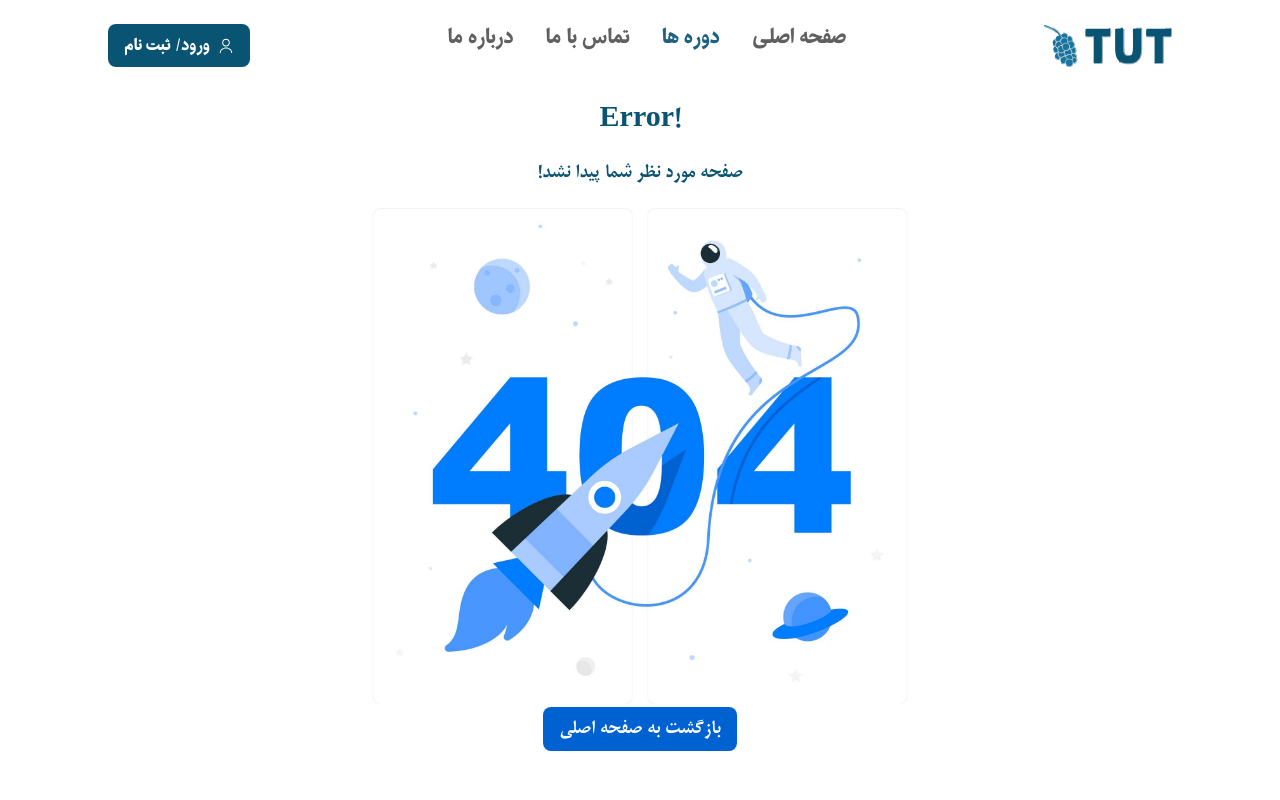
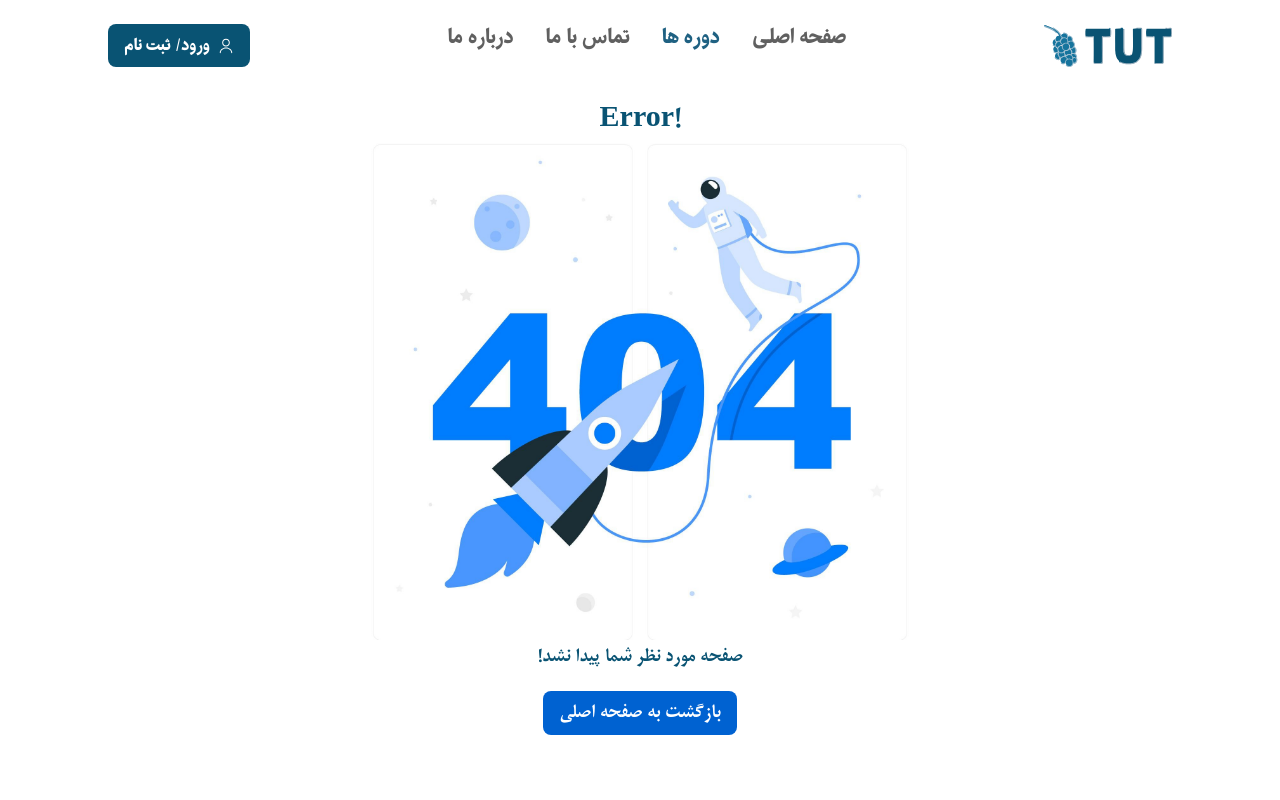
Before and after one commit to kiarashAlizadeh/tut, a React (Create React App) app: page /Course in a window 1280 px wide. Shown: the top 800 px of the page. Built offline with nearby package versions, Linux system fonts and the light colour scheme.

Commit message:
notFound page style changed

```diff
--- a/src/pages/NotFound.jsx
+++ b/src/pages/NotFound.jsx
@@ -6,21 +6,22 @@ function NotFound() {
   return (
     <>
       <Navbar />
-      <div className="mx-auto mt-5 flex max-h-dvh max-w-[800px] flex-col items-center sm:h-auto select-none">
-        <h1 className="mb-5 text-2xl font-bold text-[#095373] md:text-3xl">
+      <div className="mx-auto mt-5 flex max-h-dvh max-w-[800px] select-none flex-col items-center sm:h-auto">
+        <h1 className="mb-1 text-2xl font-bold text-[#095373] md:text-3xl">
           !Error
         </h1>
+
+        <img
+          src={notFound}
+          alt="notFound"
+          className="md:max-h-[500px] max-h-[240px] select-none"
+          draggable="false"
+        />
         <div className="mb-5 text-lg font-semibold text-[#095373] md:text-xl">
           صفحه مورد نظر شما پیدا نشد!
         </div>
-        <img
-          src={notFound}
-          alt="notFound"
-          className="max-h-[500px] select-none"
-          draggable="false"
-        />
         <button
-          className="rounded-lg bg-[#0062d1] px-4 py-2 font-semibold text-white md:text-xl hover:bg-opacity-70"
+          className="rounded-lg bg-[#0062d1] px-4 py-2 font-semibold text-white hover:bg-opacity-70 md:text-xl"
           onClick={() => (window.location.href = "/")}
         >
           بازگشت به صفحه اصلی
```
